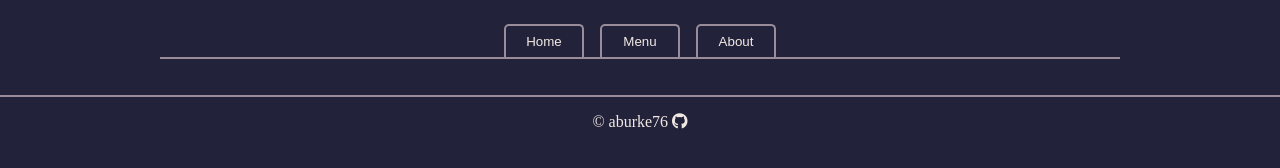
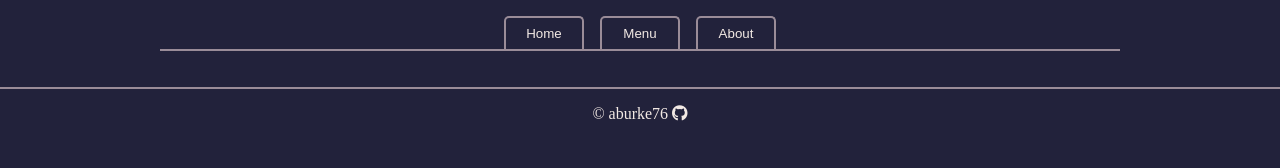
Before and after one commit to aburke76/Restaurant-Page, a website built with webpack: page src/index.html in a window 1280 px wide. Built offline with nearby package versions, Linux system fonts and the light colour scheme.

Commit message:
minor change

```diff
--- a/src/styles.css
+++ b/src/styles.css
@@ -1,5 +1,5 @@
 * {
-    box-sizing: border-box;
+    /* box-sizing: border-box; */
 }
 
 @font-face {
@@ -27,6 +27,7 @@ body {
     flex-direction: column;
     align-items: center;
     justify-content: center;
+    margin: 0;
     background-color: var(--dark-purple);
 }
 
@@ -89,12 +90,13 @@ button {
 button:hover {
     cursor: pointer;
     text-shadow: 0 0 5px var(--cream);
+    font-weight: 600;
 }
 
 footer {
     margin-top: auto;
     display: flex;
-    width: 100vw;
+    width: 100%;
     color: var(--cream);
     justify-content: center;
     border-top: 2px solid var(--lavender);
```
